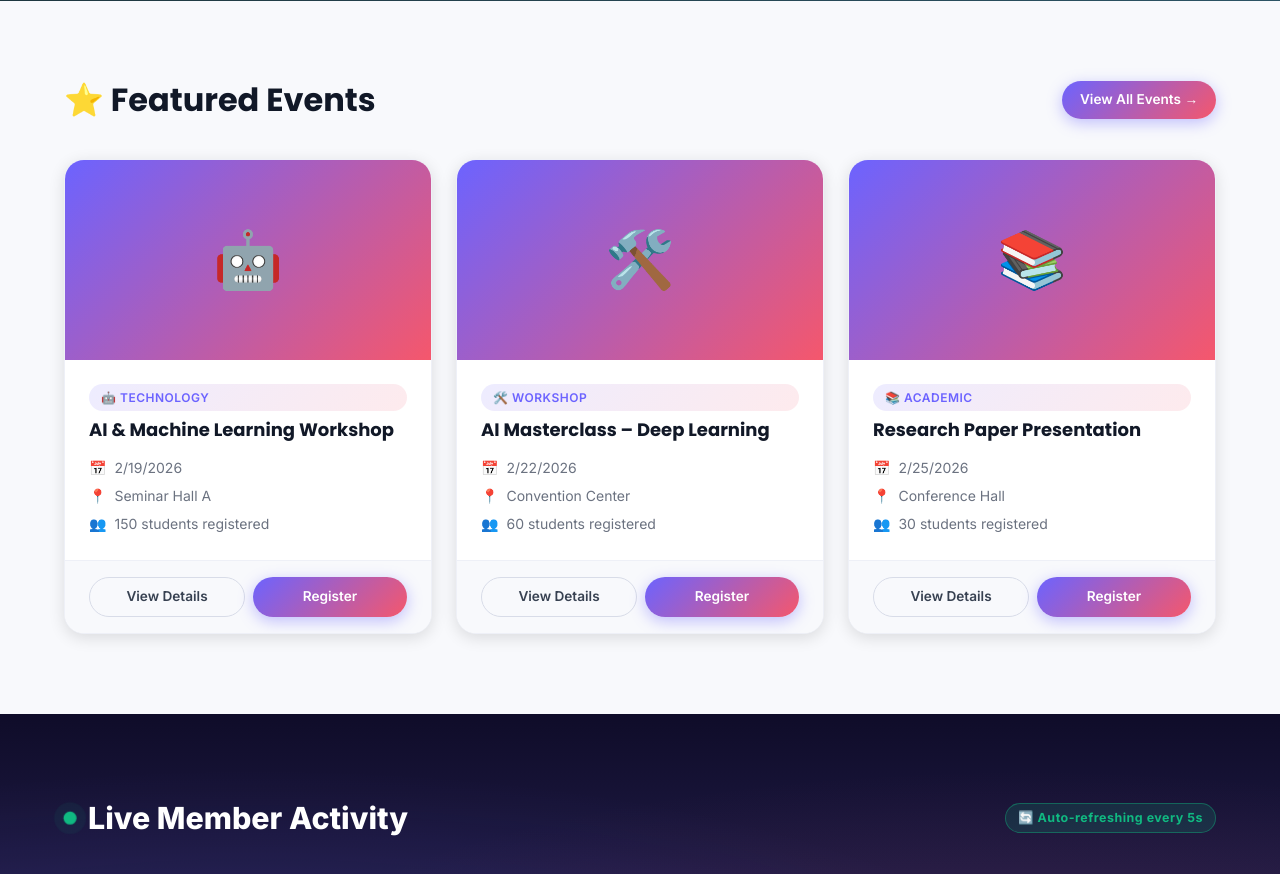
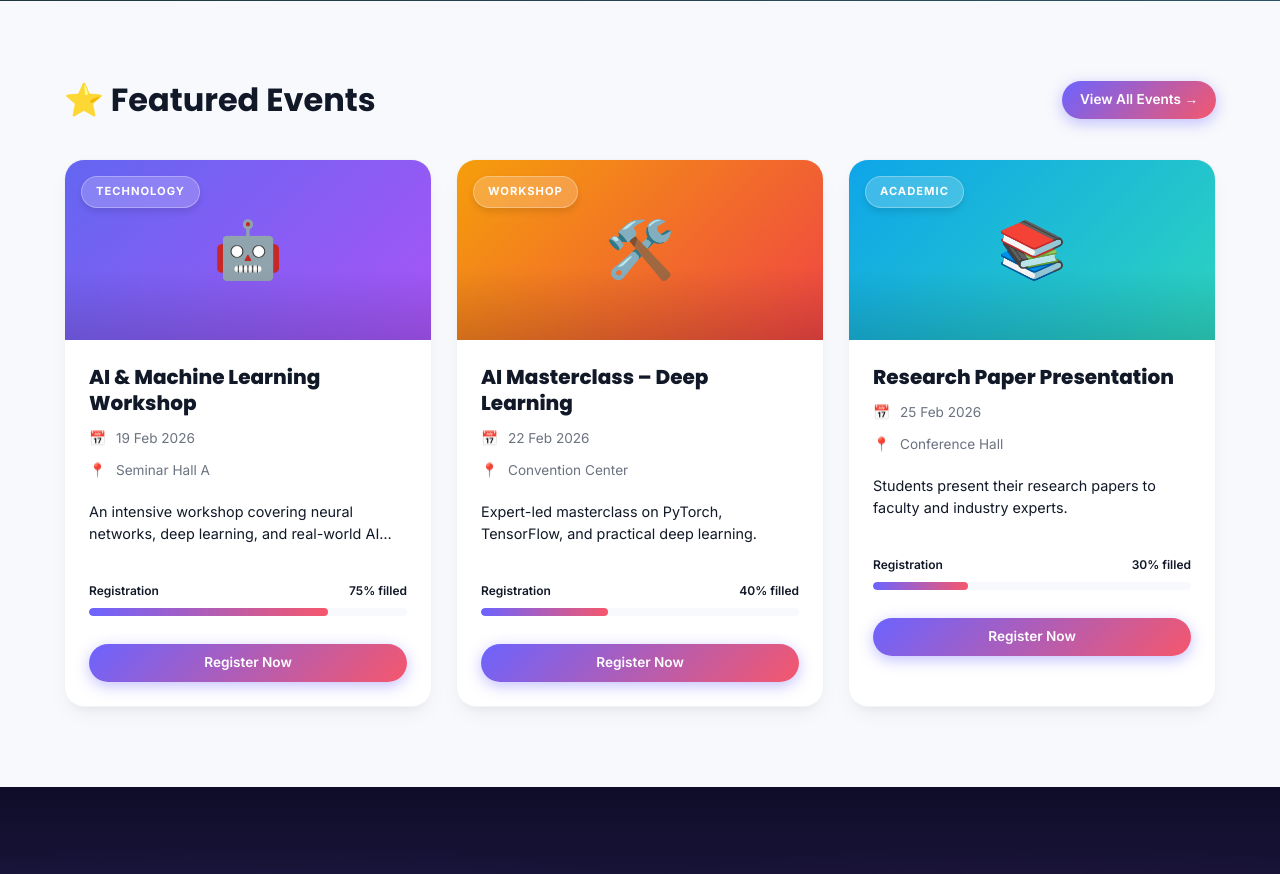
Before and after one commit to arinjay20/EventHub, a PHP site: page / in a window 1280 px wide. Shown: the part 2039-2913 px from the top of the page. Run offline with PHP 8.4, Linux system fonts and the light colour scheme; data comes from the database, SQL or seed files in the repository; data that the repository does not hold is empty.

Commit message:
bugs fixed

```diff
--- a/index.html
+++ b/index.html
@@ -555,23 +555,37 @@
           grid.innerHTML = data.events.slice(0, 3).map(ev => {
             const icons = { technology: '🤖', cultural: '🎭', sports: '⚽', academic: '📚', workshop: '🛠️' };
             const icon = icons[ev.category] || '📅';
-            const date = new Date(ev.event_date).toLocaleDateString();
+            const date = new Date(ev.event_date).toLocaleDateString('en-IN', {day:'numeric', month:'short', year:'numeric'});
+            const catClass = `cat-bg-${ev.category.toLowerCase()}`;
+            const pct = Math.min(100, Math.round((ev.registered_count / ev.max_capacity) * 100));
 
             return `
               <div class="event-card">
-                <div class="event-card-image" style="background:linear-gradient(135deg,#6c63ff,#f5576c); font-size:3.5rem; display:flex; align-items:center; justify-content:center; color:white;">${icon}</div>
-                <div class="event-card-content">
-                  <span class="event-category">${icon} ${ev.category.charAt(0).toUpperCase() + ev.category.slice(1)}</span>
+                <div class="event-card-image ${catClass}">
+                  <span class="event-category-badge">${ev.category}</span>
+                  ${icon}
+                </div>
+                <div class="event-card-body">
                   <h3 class="event-title">${ev.name}</h3>
-                  <div class="event-meta">
-                    <div class="event-meta-item"><span>📅</span><span>${date}</span></div>
-                    <div class="event-meta-item"><span>📍</span><span>${ev.venue}</span></div>
-                    <div class="event-meta-item"><span>👥</span><span>${ev.registered_count} students registered</span></div>
+                  <div class="event-meta-list">
+                    <div class="meta-item"><span>📅</span><span>${date}</span></div>
+                    <div class="meta-item"><span>📍</span><span>${ev.venue}</span></div>
                   </div>
-                </div>
-                <div class="event-card-footer">
-                  <a href="event-details.html?id=${ev.id}" class="btn btn-ghost btn-sm" style="flex:1">View Details</a>
-                  <a href="login.html" class="btn btn-primary btn-sm" style="flex:1">Register</a>
+                  <p class="event-description">${ev.description}</p>
+
+                  <div class="capacity-container">
+                    <div class="capacity-header">
+                      <span>Registration</span>
+                      <span>${pct}% filled</span>
+                    </div>
+                    <div class="capacity-progress">
+                      <div class="progress-fill ${pct >= 100 ? 'full' : ''}" style="width: ${pct}%"></div>
+                    </div>
+                  </div>
+
+                  <div class="register-btn-wrap">
+                    <a href="login.html" class="btn btn-primary btn-sm" style="width:100%">Register Now</a>
+                  </div>
                 </div>
               </div>
             `;
--- a/php/login.php
+++ b/php/login.php
@@ -63,7 +63,7 @@ try {
         'message'  => 'Login successful! Welcome, ' . $user['first_name'] . '!',
         'role'     => $user['role'],
         'name'     => $user['first_name'],
-        'redirect' => $redirectMap[$user['role']] ?? '../index.html',
+        'redirect' => $redirectMap[$user['role']] ?? 'index.html',
     ]);
 
 } catch (PDOException $e) {
--- a/style.css
+++ b/style.css
@@ -387,64 +387,164 @@ h1, h2, h3, h4, h5 {
 }
 
 /* ===== EVENT CARDS ===== */
+/* ===== REFINED EVENT CARDS (PREMIUM) ===== */
 .event-card {
   background: var(--color-white);
-  border-radius: var(--radius-lg);
+  border-radius: 20px;
   overflow: hidden;
-  transition: var(--transition-slow);
-  box-shadow: var(--shadow-md);
-  border: 1px solid var(--color-gray-200);
+  transition: all 0.4s cubic-bezier(0.175, 0.885, 0.32, 1.275);
+  box-shadow: 0 10px 25px -5px rgba(0,0,0,0.05), 0 8px 10px -6px rgba(0,0,0,0.05);
+  border: 1px solid rgba(229, 231, 235, 0.5);
+  display: flex;
+  flex-direction: column;
+  position: relative;
+}
+
+.event-card:hover {
+  transform: translateY(-10px);
+  box-shadow: 0 25px 50px -12px rgba(108, 99, 255, 0.15);
+  border-color: var(--color-primary);
+}
+
+.event-card-image {
+  width: 100%;
+  height: 180px;
+  position: relative;
+  display: flex;
+  align-items: center;
+  justify-content: center;
+  font-size: 3.5rem;
+  overflow: hidden;
+}
+
+.event-card-image::after {
+  content: '';
+  position: absolute;
+  inset: 0;
+  background: linear-gradient(to bottom, transparent 60%, rgba(0,0,0,0.15));
+}
+
+/* Category Gradients */
+.cat-bg-technology { background: linear-gradient(135deg, #6366f1 0%, #a855f7 100%); }
+.cat-bg-cultural   { background: linear-gradient(135deg, #f43f5e 0%, #fb923c 100%); }
+.cat-bg-sports     { background: linear-gradient(135deg, #10b981 0%, #3b82f6 100%); }
+.cat-bg-academic   { background: linear-gradient(135deg, #0ea5e9 0%, #2dd4bf 100%); }
+.cat-bg-workshop   { background: linear-gradient(135deg, #f59e0b 0%, #ef4444 100%); }
+
+.event-card-body {
+  padding: 24px;
+  flex: 1;
   display: flex;
   flex-direction: column;
 }
 
-.event-card:hover {
-  transform: translateY(-8px);
-  box-shadow: var(--shadow-xl);
-}
-
-.event-card-image {
-  width: 100%;
-  height: 200px;
-  object-fit: cover;
-  display: flex;
-  align-items: center;
-  justify-content: center;
-  font-size: 3rem;
-}
-
-.event-card-content {
-  padding: var(--space-lg);
-  flex: 1;
-  display: flex;
-  flex-direction: column;
-  gap: var(--space-sm);
-}
-
-.event-category {
-  display: inline-block;
-  padding: 4px 12px;
-  border-radius: var(--radius-full);
-  font-size: var(--font-size-xs);
-  font-weight: 600;
+.event-category-badge {
+  position: absolute;
+  top: 16px;
+  left: 16px;
+  padding: 6px 14px;
+  border-radius: 50px;
+  font-size: 0.7rem;
+  font-weight: 700;
   text-transform: uppercase;
-  letter-spacing: 0.5px;
-  background: linear-gradient(135deg, rgba(108,99,255,0.12), rgba(245,87,108,0.12));
-  color: var(--color-primary);
+  letter-spacing: 1px;
+  backdrop-filter: blur(12px);
+  background: rgba(255, 255, 255, 0.2);
+  color: white;
+  border: 1px solid rgba(255, 255, 255, 0.3);
+  z-index: 2;
+  box-shadow: 0 4px 6px rgba(0,0,0,0.1);
 }
 
 .event-title {
-  font-size: var(--font-size-lg);
+  font-size: 1.25rem;
+  font-family: 'Poppins', sans-serif;
+  font-weight: 800;
   color: var(--color-gray-900);
-  font-weight: 700;
+  margin-bottom: 12px;
+  line-height: 1.3;
 }
 
-.event-meta {
+.event-meta-list {
   display: flex;
   flex-direction: column;
-  gap: 6px;
-  margin-top: var(--space-sm);
+  gap: 10px;
+  margin-bottom: 20px;
 }
+
+.meta-item {
+  display: flex;
+  align-items: center;
+  gap: 10px;
+  font-size: 0.85rem;
+  color: var(--color-gray-600);
+}
+
+.meta-icon {
+  font-size: 1.1rem;
+  opacity: 0.9;
+}
+
+.event-description {
+  font-size: 0.9rem;
+  color: var(--color-gray-500);
+  line-height: 1.5;
+  margin-bottom: 20px;
+  display: -webkit-box;
+  -webkit-line-clamp: 2;
+  -webkit-box-orient: vertical;
+  overflow: hidden;
+}
+
+.organizer-info {
+  display: flex;
+  align-items: center;
+  gap: 10px;
+  padding-top: 16px;
+  border-top: 1px solid var(--color-gray-100);
+  margin-top: auto;
+  font-size: 0.8rem;
+  font-weight: 600;
+  color: var(--color-gray-700);
+}
+
+/* Capacity Tracker */
+.capacity-container {
+  margin-top: 16px;
+  margin-bottom: 16px;
+}
+
+.capacity-header {
+  display: flex;
+  justify-content: space-between;
+  font-size: 0.75rem;
+  margin-bottom: 8px;
+  font-weight: 600;
+  color: var(--color-gray-500);
+}
+
+.capacity-progress {
+  height: 8px;
+  background: var(--color-gray-100);
+  border-radius: 10px;
+  overflow: hidden;
+}
+
+.progress-fill {
+  height: 100%;
+  background: linear-gradient(90deg, var(--color-primary), var(--color-secondary));
+  border-radius: 10px;
+  transition: width 1s ease-out;
+}
+
+.progress-fill.full {
+  background: var(--color-error);
+}
+
+.register-btn-wrap {
+  margin-top: 12px;
+}
+
 
 .event-meta-item {
   display: flex;
```
Also changed, not shown: check_db.php (added, +21 -0 lines), js/events.js (+140 -37 lines), organizer-dashboard.html (+19 -10 lines).
